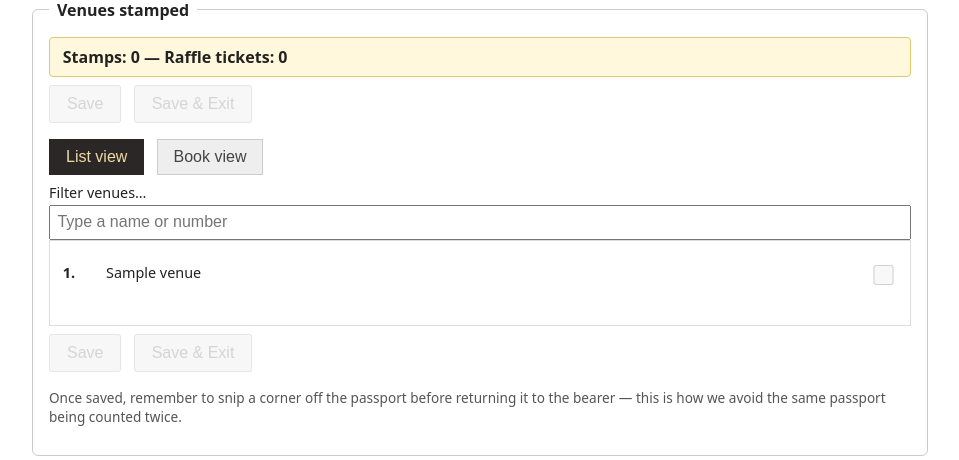
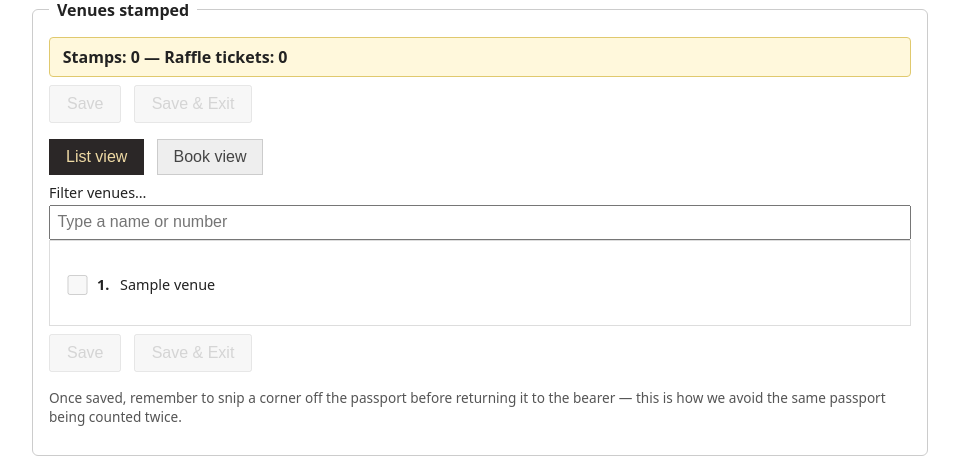
Before and after one commit to Kentigern/BikerPassport, a Django app: page /passports/submissions/new/ in a window 1280 px wide. Shown: the part 976-1436 px from the top of the page, without its empty margins (160-1119 px from the left). Run offline with Django 5.2, Linux system fonts and the light colour scheme; a user stored in the database is signed in; tables that the repository leaves empty hold one stand-in row (values such as "Sample post"); parts of the project's set-up code (start-up, migrations or seed data) failed here and were passed over.

Commit message:
Revert "List-view venue rows: number, then a wrapping name column, then the checkbox"
This reverts commit 19de19801d2b5bbbcc9ccac61ef353702c1491fe.

```diff
--- a/passports/templates/passports/submission_form.html
+++ b/passports/templates/passports/submission_form.html
@@ -50,11 +50,11 @@
 
     /* List view (default) */
     #venue-list { max-height: 420px; overflow-y: auto; border: 1px solid #ddd; padding: .5rem; }
-    .venue-row { display: flex; align-items: flex-start; gap: .5rem; min-height: 44px; font-size: .9rem; padding: .4rem .3rem; }
-    .venue-row input[type=checkbox] { width: 1.3rem; height: 1.3rem; flex-shrink: 0; margin-top: .1rem; }
-    .venue-badge { flex: 0 0 2.2rem; font-weight: bold; text-align: left; }
+    .venue-row { display: flex; align-items: center; gap: .4rem; min-height: 44px; font-size: .9rem; padding: .4rem .3rem; }
+    .venue-row input[type=checkbox] { width: 1.3rem; height: 1.3rem; flex-shrink: 0; }
+    .venue-badge { font-weight: bold; margin-right: .3em; }
     .venue-badge::after { content: "."; }
-    .venue-name { flex: 1; }
+    .venue-name { }
 
     /* Book view — echoes the physical passport's 4-column, 2-page-spread layout */
     #book-pagination { display: none; align-items: center; gap: .75rem; margin: .5rem 0; }
@@ -209,8 +209,8 @@
   <div id="venue-list">
     {% for venue in venues %}
       <label class="venue-row" data-search="{{ venue.number }} {{ venue.name|lower }}" data-page-group="{{ venue.page_group }}">
+        <input type="checkbox" value="{{ venue.pk }}" {% if venue.pk in checked_ids %}checked{% endif %} {% if not submission %}disabled{% endif %}>
         <span class="venue-badge">{{ venue.number }}</span><span class="venue-name">{{ venue.name }}</span>
-        <input type="checkbox" value="{{ venue.pk }}" {% if venue.pk in checked_ids %}checked{% endif %} {% if not submission %}disabled{% endif %}>
       </label>
     {% endfor %}
   </div>
```
